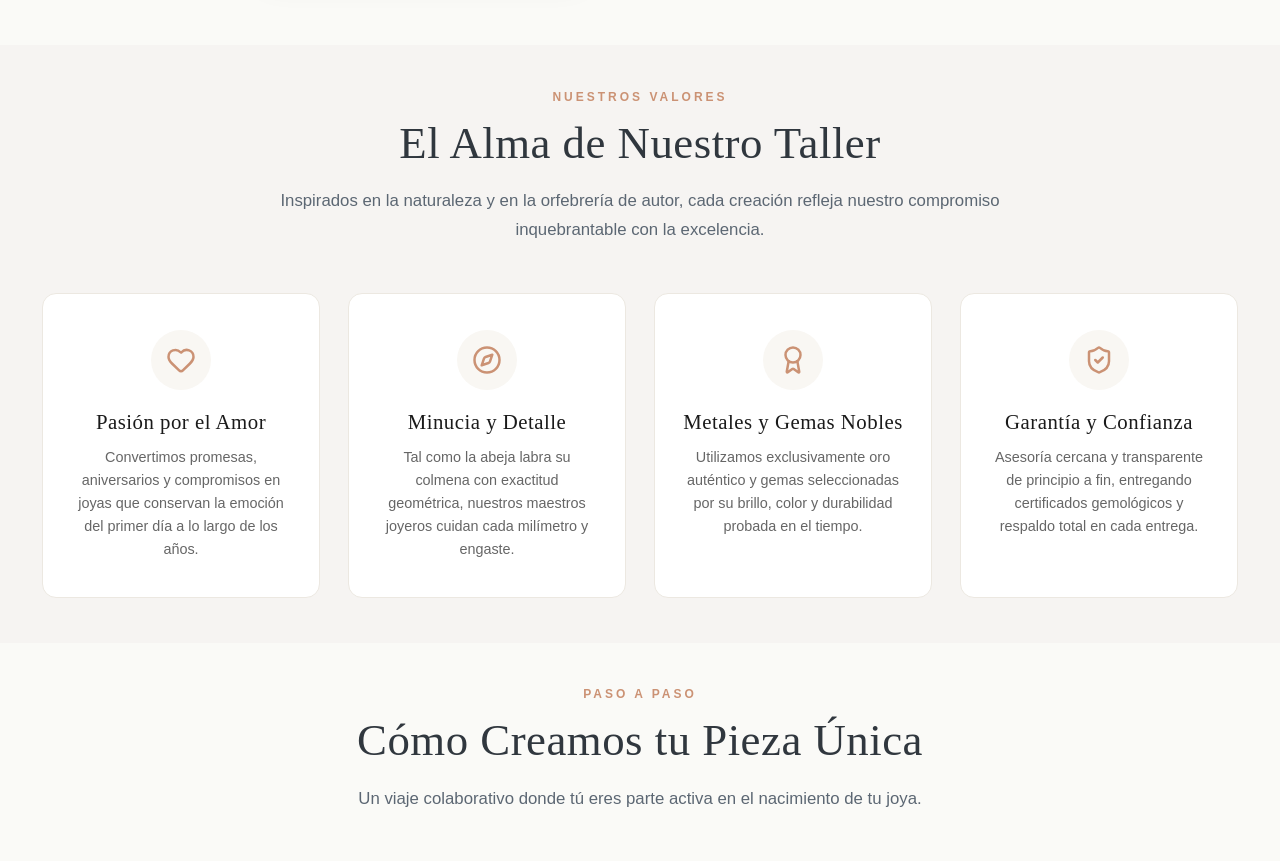
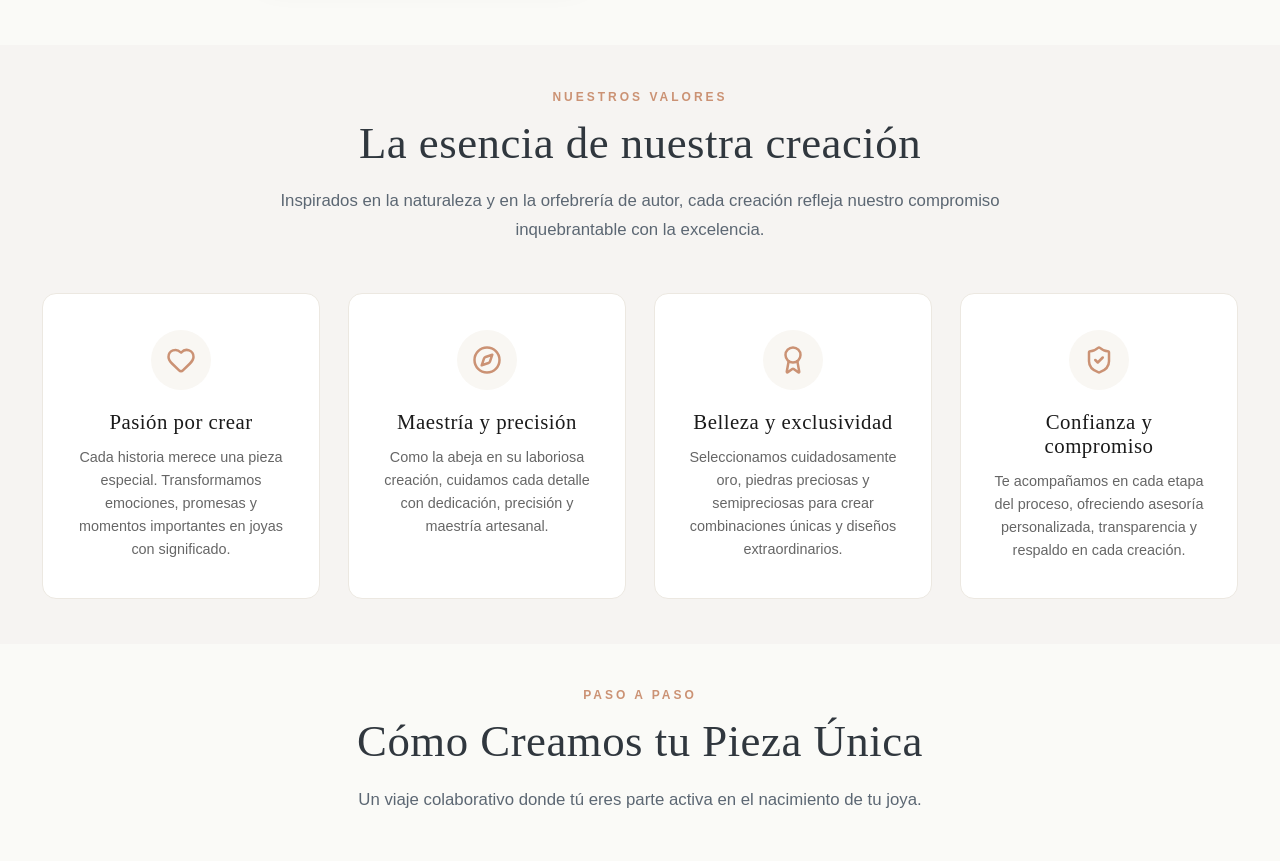
Before and after one commit to altusmarketingdigital-mx/ProyectoJaquieJoyeria, a React (Vite) app in the folder frontend/: page /acerca-de in a window 1280 px wide. Shown: the part 1135-1996 px from the top of the page. Built offline with nearby package versions, Linux system fonts and the light colour scheme.

Commit message:
content(about): update values section title to 'La esencia de nuestra creación' and revise all 4 value cards

```diff
--- a/frontend/src/pages/AboutPage.jsx
+++ b/frontend/src/pages/AboutPage.jsx
@@ -110,7 +110,7 @@ export default function AboutPage() {
         <div className="container">
           <div className="section-header-center">
             <span className="section-eyebrow">Nuestros Valores</span>
-            <h2 className="section-heading">El Alma de Nuestro Taller</h2>
+            <h2 className="section-heading">La esencia de nuestra creación</h2>
             <p className="section-subheading">
               Inspirados en la naturaleza y en la orfebrería de autor, cada creación refleja nuestro compromiso inquebrantable con la excelencia.
             </p>
@@ -119,33 +119,33 @@ export default function AboutPage() {
           <div className="about-values-grid">
             <div className="value-card">
               <div className="value-icon"><Heart size={30} /></div>
-              <h3>Pasión por el Amor</h3>
+              <h3>Pasión por crear</h3>
               <p>
-                Convertimos promesas, aniversarios y compromisos en joyas que conservan la emoción del primer día a lo largo de los años.
+                Cada historia merece una pieza especial. Transformamos emociones, promesas y momentos importantes en joyas con significado.
               </p>
             </div>
 
             <div className="value-card">
               <div className="value-icon"><Compass size={30} /></div>
-              <h3>Minucia y Detalle</h3>
+              <h3>Maestría y precisión</h3>
               <p>
-                Tal como la abeja labra su colmena con exactitud geométrica, nuestros maestros joyeros cuidan cada milímetro y engaste.
+                Como la abeja en su laboriosa creación, cuidamos cada detalle con dedicación, precisión y maestría artesanal.
               </p>
             </div>
 
             <div className="value-card">
               <div className="value-icon"><Award size={30} /></div>
-              <h3>Metales y Gemas Nobles</h3>
+              <h3>Belleza y exclusividad</h3>
               <p>
-                Utilizamos exclusivamente oro auténtico y gemas seleccionadas por su brillo, color y durabilidad probada en el tiempo.
+                Seleccionamos cuidadosamente oro, piedras preciosas y semipreciosas para crear combinaciones únicas y diseños extraordinarios.
               </p>
             </div>
 
             <div className="value-card">
               <div className="value-icon"><ShieldCheck size={30} /></div>
-              <h3>Garantía y Confianza</h3>
+              <h3>Confianza y compromiso</h3>
               <p>
-                Asesoría cercana y transparente de principio a fin, entregando certificados gemológicos y respaldo total en cada entrega.
+                Te acompañamos en cada etapa del proceso, ofreciendo asesoría personalizada, transparencia y respaldo en cada creación.
               </p>
             </div>
           </div>
```
